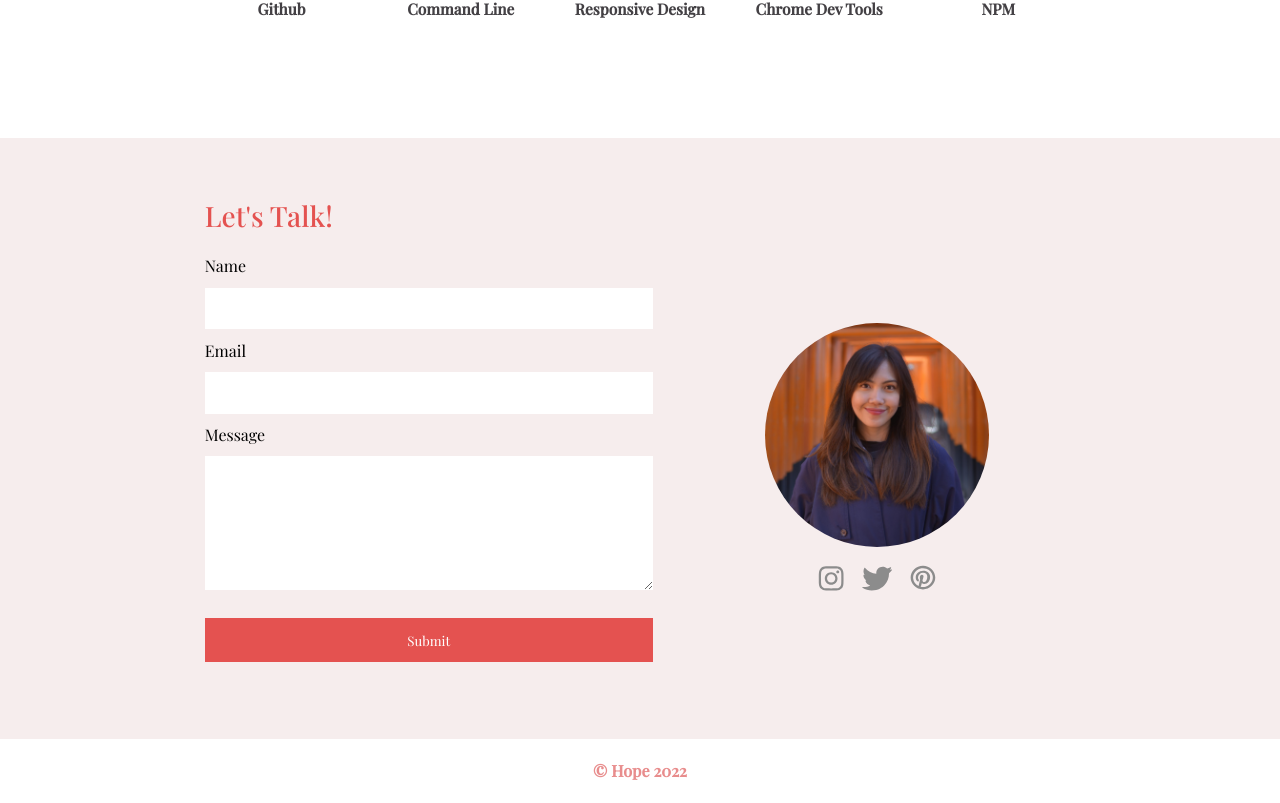
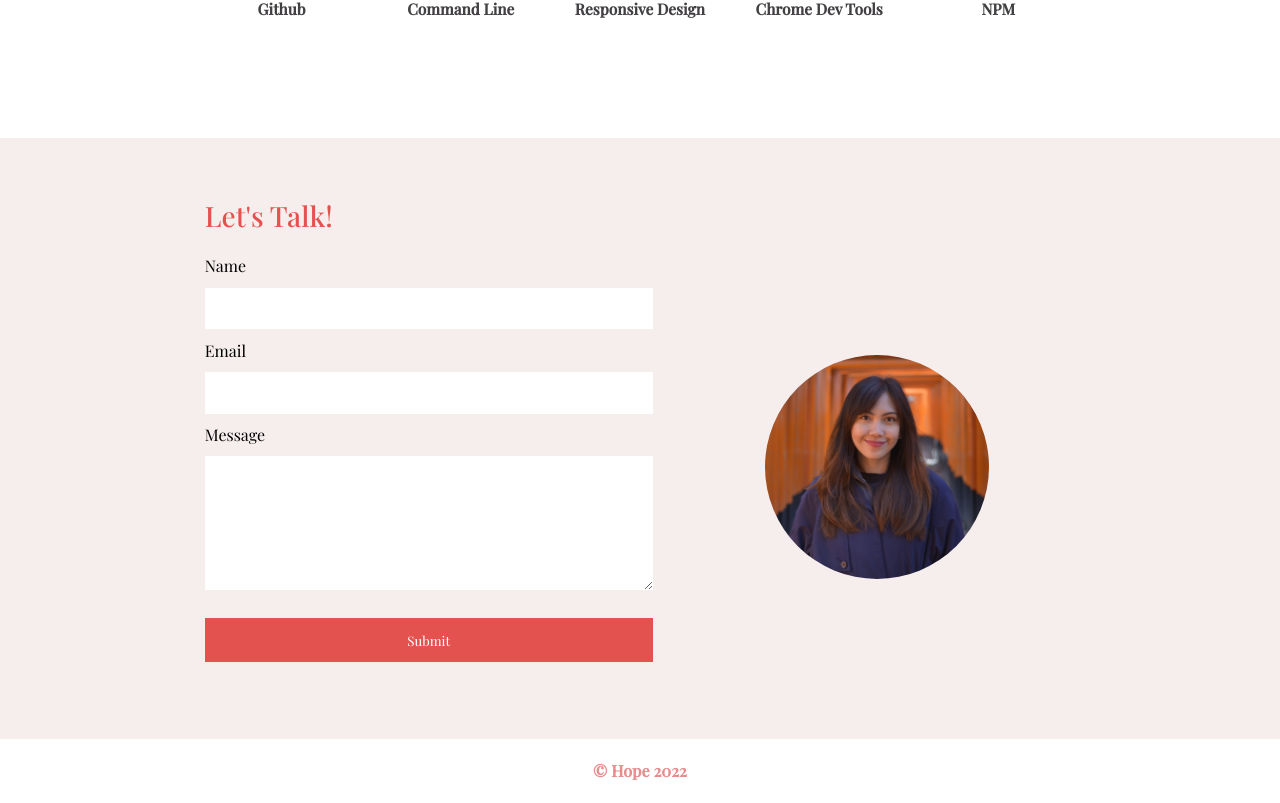
Before and after one commit to jezraelhope/Portfolio, a React (Create React App) app: page / in a window 1280 px wide. Shown: the part 3352-4155 px from the top of the page. Built offline with nearby package versions, Linux system fonts and the light colour scheme; a web font is replaced by a local one.

Commit message:
removed socials

```diff
--- a/src/Components/Contact.js
+++ b/src/Components/Contact.js
@@ -46,17 +46,6 @@ const Contact = () => {
 					</form>
 					<div className="me-and-socials">
 						<img src={hope} alt="my_image" className="my-image" />
-						<div className="socials-container">
-							<a href="https://instagram.com/h0piii">
-								<img src={ig} alt="instagram" />
-							</a>
-							<a href="https://twitter.com/jezraelhope">
-								<img src={twitter} alt="twitter" />
-							</a>
-							<a href="https://twitter.com/jezraelhope">
-								<img src={pinterest} alt="pinterest" />
-							</a>
-						</div>
 					</div>
 				</div>
 			</div>
```
